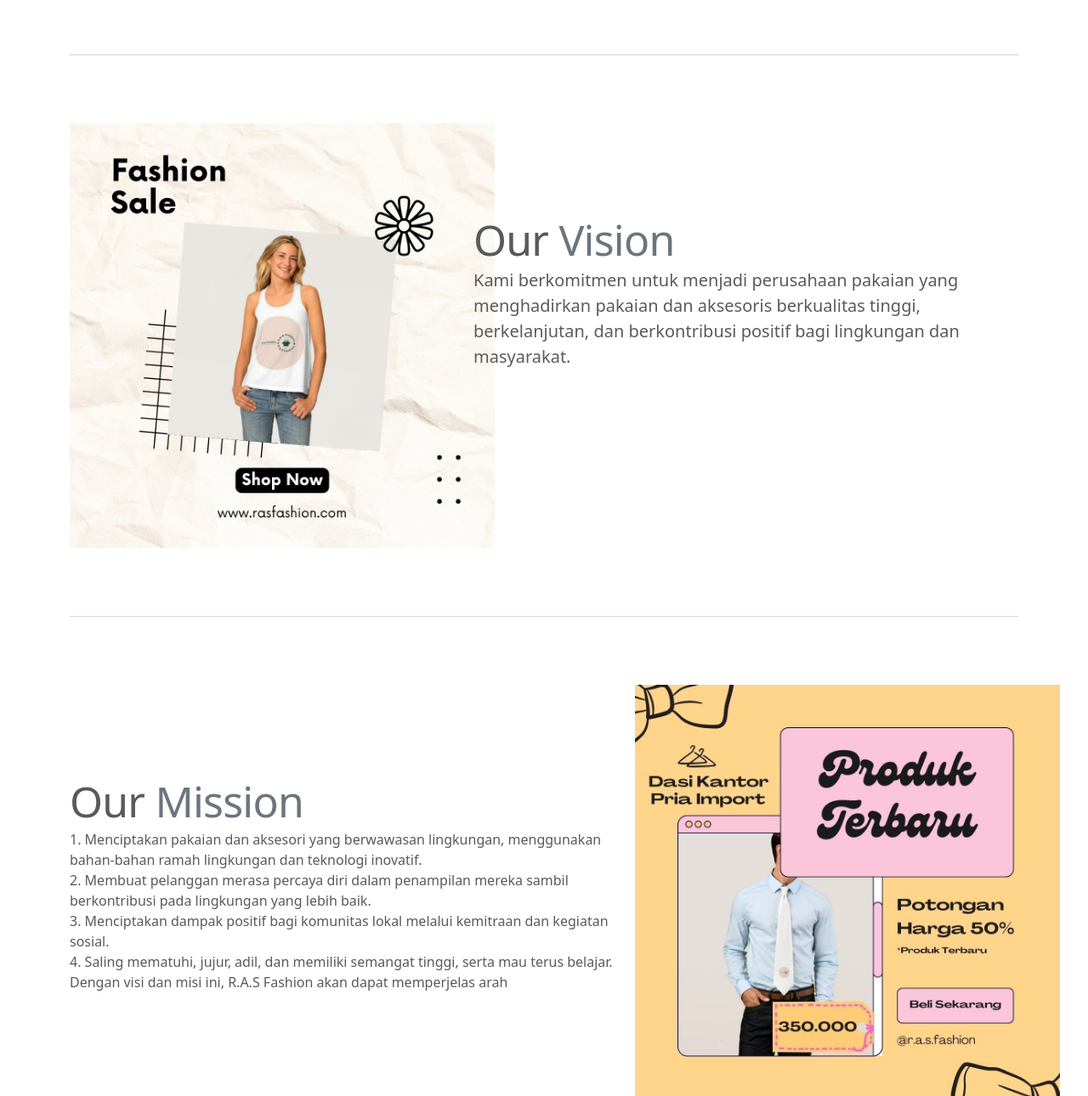
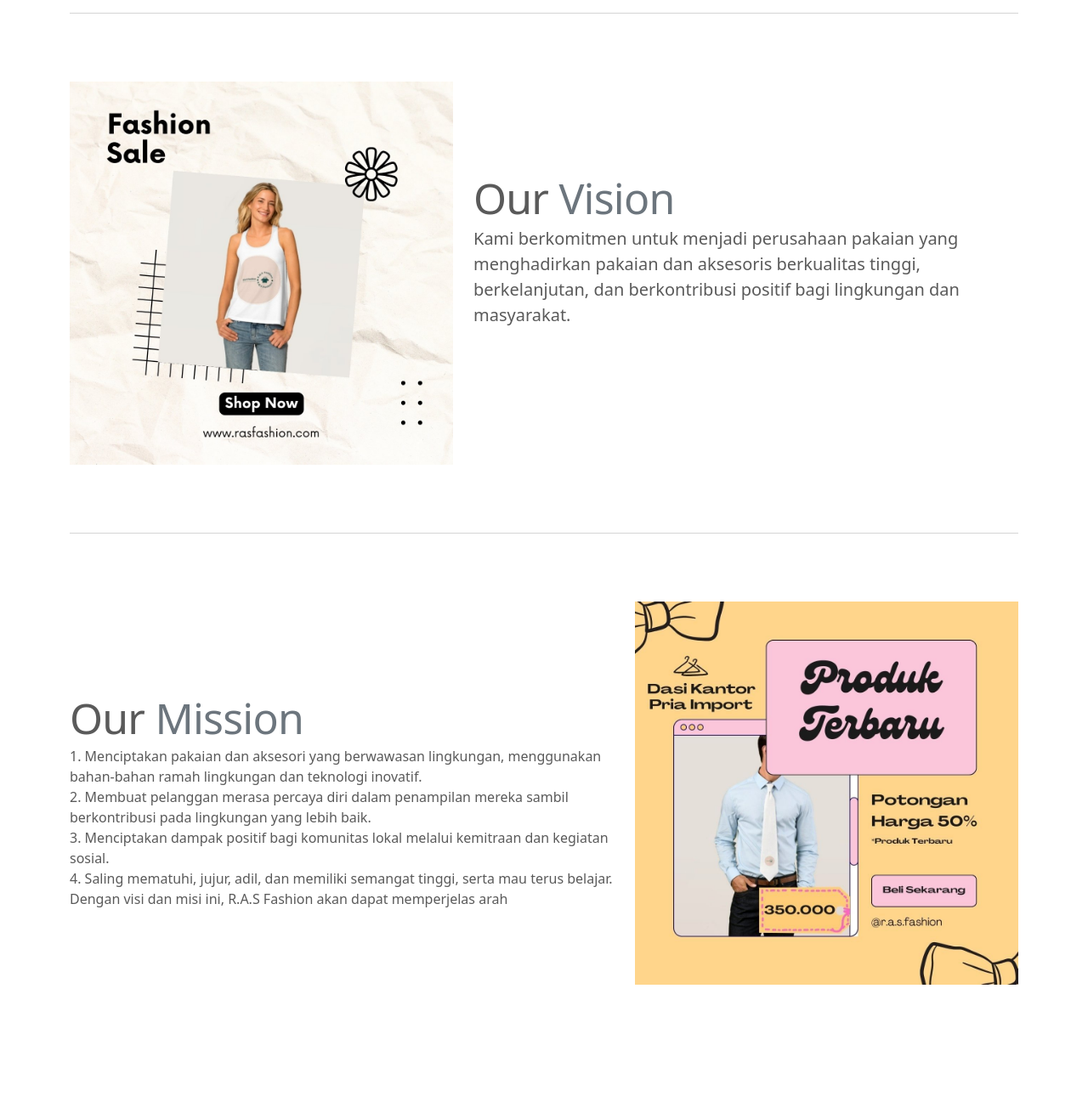
Before and after one commit to Ridho31242/e-commerce-website, a plain HTML site: page About.html in a window 1280 px wide. Shown: the part 672-1962 px from the top of the page at 85% size. After the commit the page ends 1879 px from the top, so only its background shows below. Drawn offline with Linux system fonts and the light colour scheme.

Commit message:
Update About.html

```diff
--- a/About.html
+++ b/About.html
@@ -76,10 +76,10 @@
     <div class="row featurette">
       <div class="col-md-7">
         <h2 class="featurette-heading">Recent, Affordable <span class="text-muted">& Silk</span></h2>
-            <p class="lead">R.A.S (Recent, Affordable, Silk) Sesuai dengan nama dari perusahaan ini, kami membuat sebuah produk dengan harga yang sangat terjangkau,terbuat dengan kain yang sangat lembut, dan semua produk dari perusahaan yang kami buat dipastikan semuanya baru  dan ekonomis. Disini kita tidak hanya membuat pakaian saja tetapi, kita juga membuat produk lainnya seperti Sendal,Apron, dan Aksesoris lainnya </p>
+        <p class="lead">R.A.S (Recent, Affordable, Silk) Sesuai dengan nama dari perusahaan ini, kami membuat sebuah produk dengan harga yang sangat terjangkau,terbuat dengan kain yang sangat lembut, dan semua produk dari perusahaan yang kami buat dipastikan semuanya baru  dan ekonomis. Disini kita tidak hanya membuat pakaian saja tetapi, kita juga membuat produk lainnya seperti Sendal,Apron, dan Aksesoris lainnya</p>
       </div>
       <div class="col-md-5">
-            <img src="assets/logo-no-background.png" width="500" height="500">
+        <img src="assets/logo-no-background.png" class="img-fluid" alt="">
 
       </div>
     </div>
@@ -92,7 +92,7 @@
         <p class="lead">Kami berkomitmen untuk menjadi perusahaan pakaian yang menghadirkan pakaian dan aksesoris berkualitas tinggi, berkelanjutan, dan berkontribusi positif bagi lingkungan dan masyarakat.</p>
       </div>
       <div class="col-md-5 order-md-1">
-            <img src="assets/Desain 4.jpg" width="500" height="500" alt="">
+        <img src="assets/Desain 4.jpg" class="img-fluid" alt="">
 
       </div>
     </div>
@@ -109,7 +109,7 @@
                 Dengan visi dan misi ini, R.A.S Fashion akan dapat memperjelas arah </p>
             </div>
             <div class="col-md-5">
-              <img src="assets/434661858_332832026439142_2123333895740718853_n.jpg" width="500" height="500">
+              <img src="assets/434661858_332832026439142_2123333895740718853_n.jpg" width="500" height="500" class="img-fluid">
 
             </div>
           </div>
```
Lines whose indentation alone changed are shown as unchanged.
